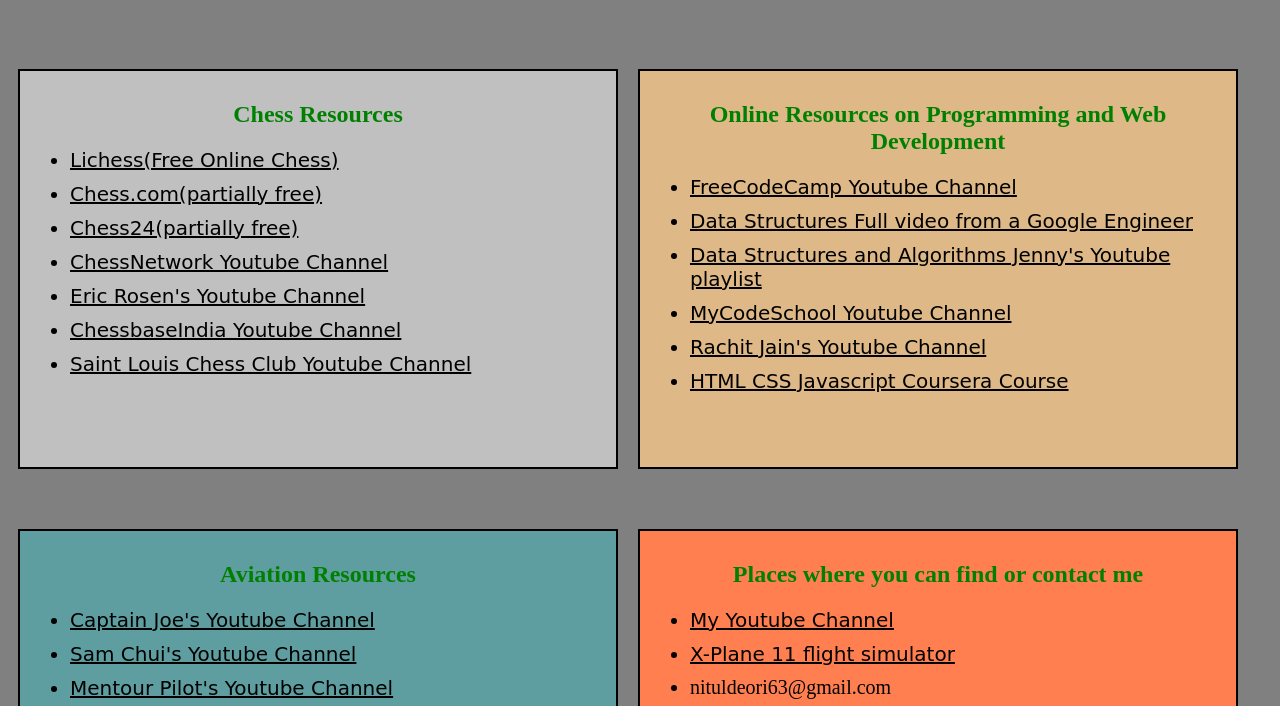
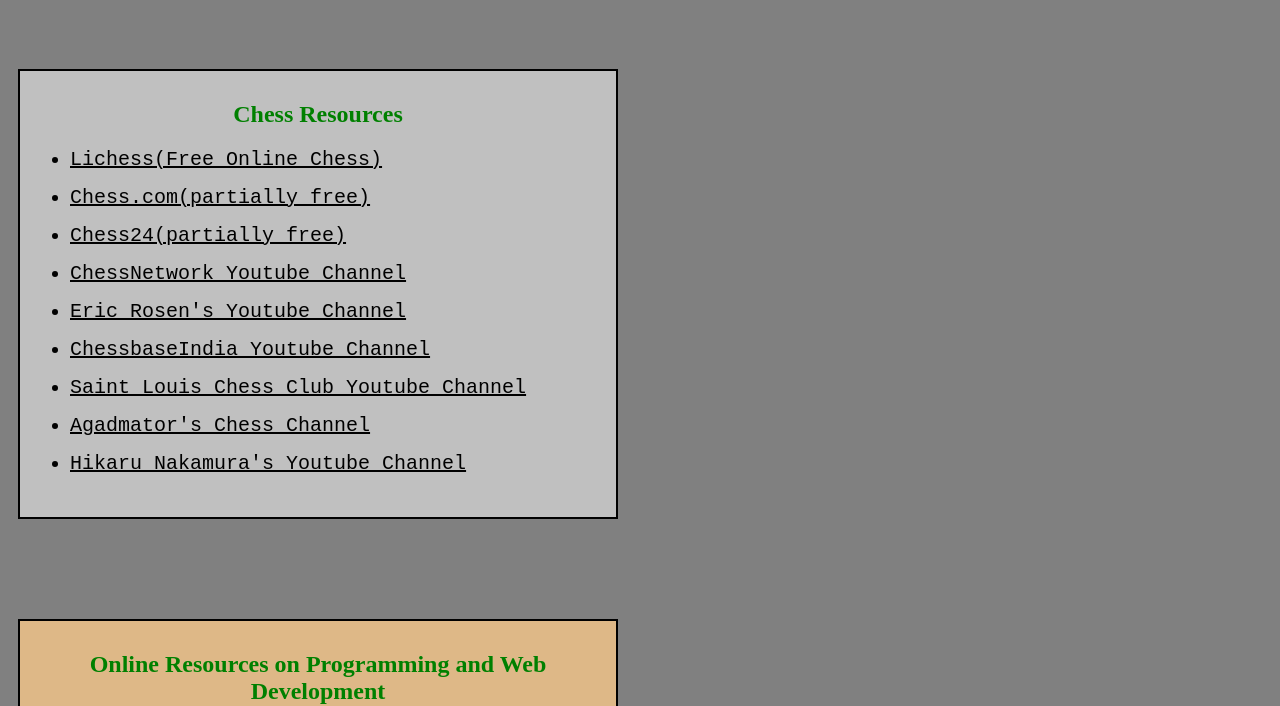
Before and after one commit to nituldeori/MyWebpage, a plain HTML site: page index.html in a window 1280 px wide. Shown: the part 61-767 px from the top of the page. Drawn offline with Linux system fonts and the light colour scheme.

Commit message:
third commit

```diff
--- a/index.html
+++ b/index.html
@@ -11,11 +11,11 @@
   }
   div{
     width: 600px;
-    height: 400px;
+    height: 450px;
     border: 2px solid black;
     float: left;
     padding: 10px;
-    margin: 50px 10px 10px 10px;
+    margin: 50px 50px 50px 10px;
   }
   #p1{
     background-color: silver;
@@ -40,12 +40,13 @@
   a{
     font-size: 20px;
     color: black;
-    font-family: cursive;
+    font-family: monospace;
   }
   li{
-    margin: 10px 0;
+    margin: 15px 0;
     font-size: 20px;
     color: black;
+    font-family: monospace;
   }
   body{
     background-color: gray;
@@ -64,6 +65,8 @@
       <li><a href="https://www.youtube.com/results?search_query=eric+rosen">Eric Rosen's Youtube Channel</a></li>
       <li><a href="https://www.youtube.com/results?search_query=chessbase+india">ChessbaseIndia Youtube Channel</a></li>
       <li><a href="https://www.youtube.com/results?search_query=saint+louis+chess+club">Saint Louis Chess Club Youtube Channel</a></li>
+      <li><a href="https://www.youtube.com/results?search_query=agadmator">Agadmator's Chess Channel</a></li>
+      <li><a href="https://www.youtube.com/results?search_query=hikaru+nakamura">Hikaru Nakamura's Youtube Channel</a></li>
     </ul>
 
   </div>
@@ -87,9 +90,9 @@
     <div id="p4"><h2>Places where you can find or contact me</h2>
       <ul style="disc">
         <li><a href="https://www.youtube.com/channel/UCmAH4OwcIBEtcUkhYRJC2FQ?view_as=subscriber">My Youtube Channel</a></li>
-        <li><a href="https://www.x-plane.com/">X-Plane 11 flight simulator</a></li>
         <li>nituldeori63@gmail.com</li>
         <li><a href="https://www.facebook.com/nitul.deori.9/">My Facebook Id</a></li>
         <li><a href="https://www.linkedin.com/in/nitul-deori-b9471b16b/">My LinkedIn Id</a></li>
+        <li><a href="https://www.instagram.com/nitu_fr/">My Instagram Id</a></li>
 </body>
 </html>
```
